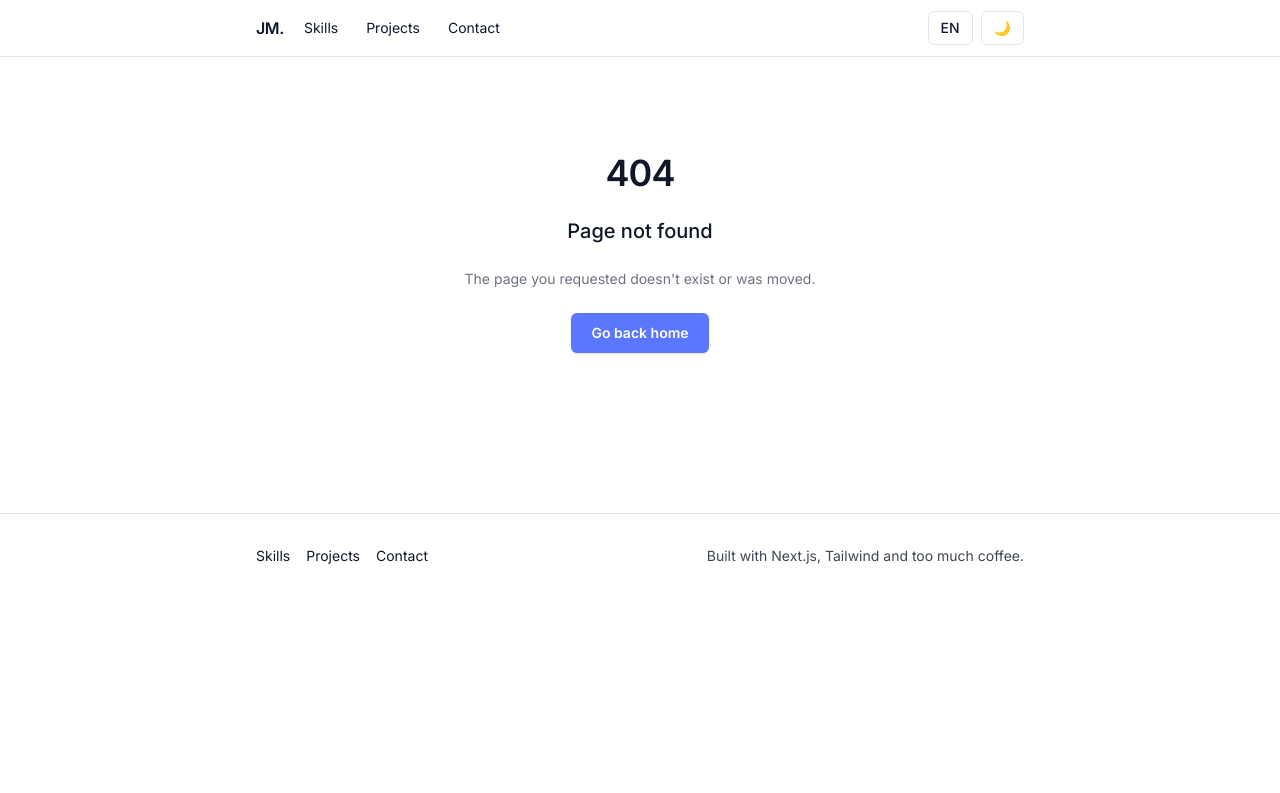
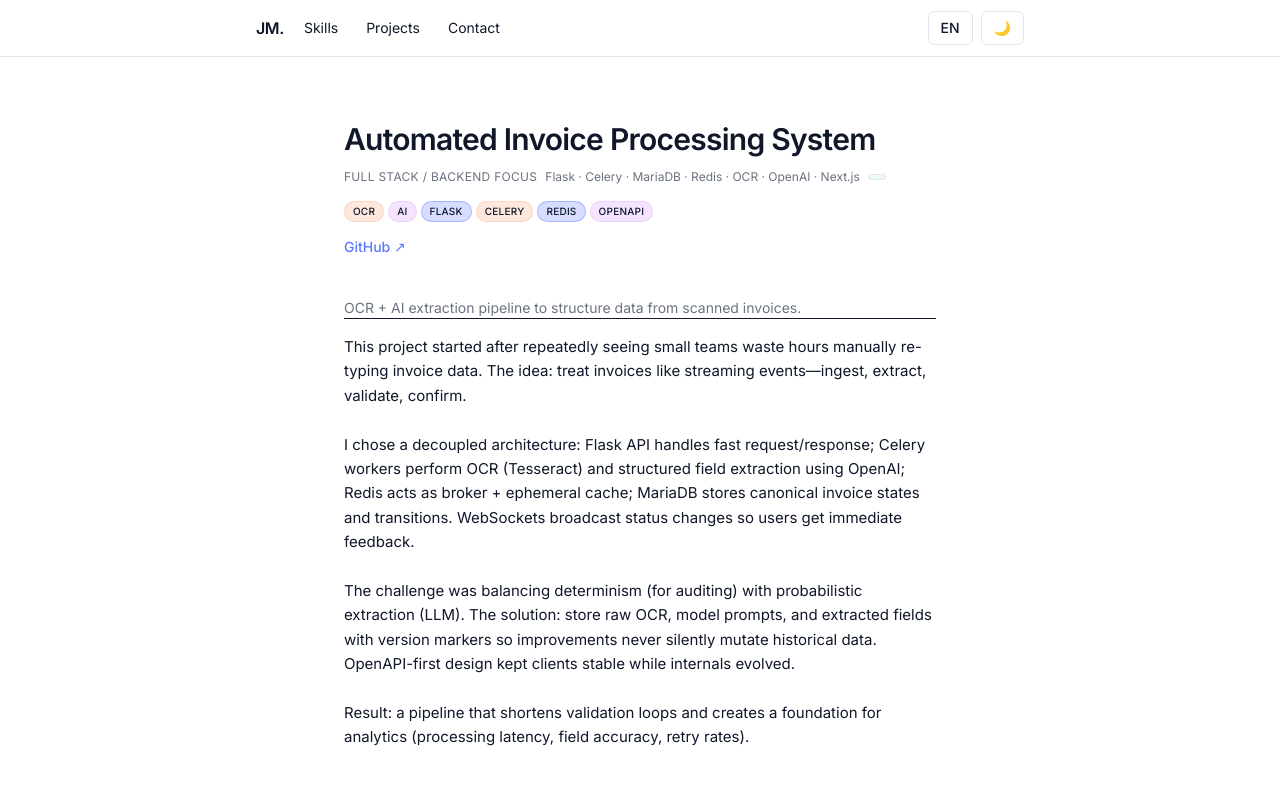
Before and after one commit to joacominatel/portfolio-2026, a Next.js app: page /projects/escaneo-facturas in a window 1280 px wide. Before the commit this address had no page. Shown: the top 793 px of the page. Built offline with nearby package versions, Linux system fonts and the light colour scheme.

Commit message:
Agregar página de detalles del proyecto con generación de parámetros y metadatos

```diff
--- /dev/null
+++ b/src/app/projects/[slug]/page.tsx
@@ -0,0 +1,25 @@
+import { notFound } from "next/navigation";
+import { projects, type Project } from "@/data/projects";
+import type { Metadata } from "next";
+import ProjectDetailClient from "@/components/projects/ProjectDetailClient";
+
+interface PageProps { params: { slug: string } }
+
+export function generateStaticParams() {
+  return projects.map(p => ({ slug: p.slug }));
+}
+
+export function generateMetadata({ params }: PageProps): Metadata {
+  const project = projects.find(p => p.slug === params.slug);
+  if (!project) return {};
+  return {
+    title: `${project.title.en} | Project`,
+    description: project.shortDescription.en,
+  };
+}
+
+export default function ProjectDetailPage({ params }: PageProps) {
+  const project = projects.find(p => p.slug === params.slug) as Project | undefined;
+  if (!project) notFound();
+  return <ProjectDetailClient project={project} />;
+}
```
